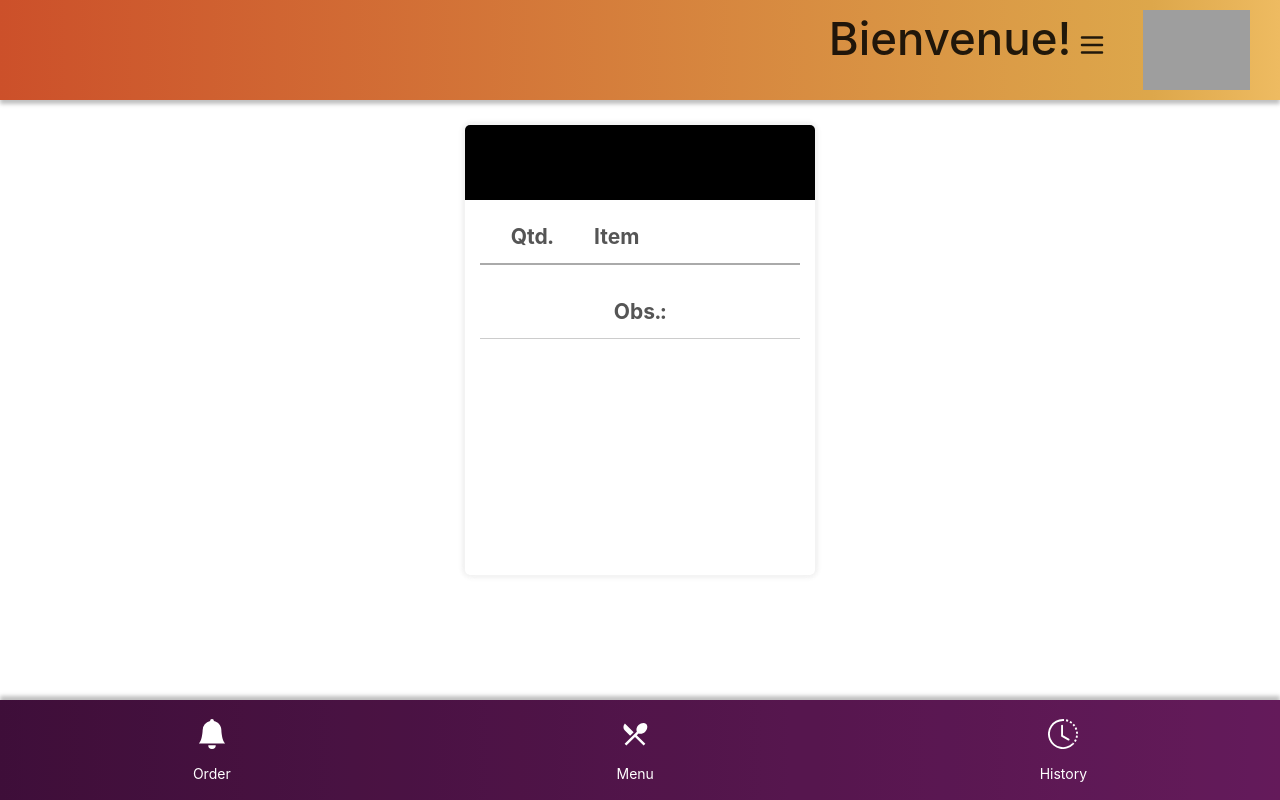
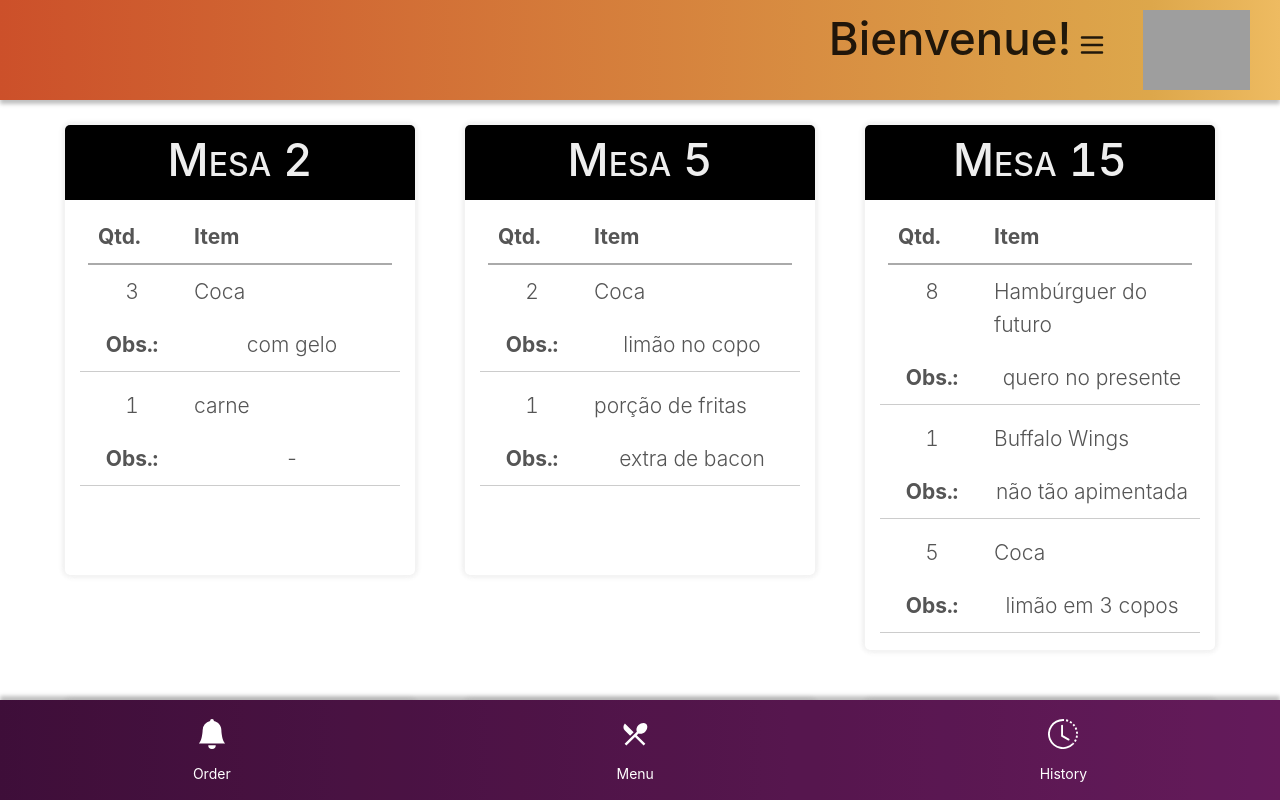
Before and after one commit to gabriel-andrian/restaurante-carinha, a React (Create React App) app: page /kitchen in a window 1280 px wide. Built offline with nearby package versions, Linux system fonts and the light colour scheme; no server answers; grey boxes are pictures that could not be loaded.

Commit message:
feat: restaurant page and card done

```diff
--- a/src/components/at-kitchen-card/index.tsx
+++ b/src/components/at-kitchen-card/index.tsx
@@ -1,36 +1,20 @@
 import React from 'react';
-import {
-  Wrapper,
-  Title,
-  OrderContent,
-  QuantityTitle,
-  Quantity,
-  ItemTitle,
-  Item,
-  OrderNotesTitle,
-  OrderNotes,
-} from './styled';
+import { Quantity, Item, OrderNotesTitle, OrderNotes } from './styled';
 
-interface Props {
-  table: string;
-  quantity: number;
-  itemName: string;
-  note: string;
+export interface IKitchenCardProps {
+  amount: number;
+  name: string;
+  note?: string;
 }
 
-const AtKitchenCard = ({ table, quantity, itemName, note }: Props) => {
+const AtKitchenCard = ({ amount, name, note }: IKitchenCardProps) => {
   return (
-    <Wrapper>
-      <Title>{table}</Title>
-      <OrderContent>
-        <QuantityTitle>Qtd.</QuantityTitle>
-        <ItemTitle>Item</ItemTitle>
-        <Quantity>{quantity}</Quantity>
-        <Item>{itemName}</Item>
-        <OrderNotesTitle>Obs.:</OrderNotesTitle>
-        {note && <OrderNotes>{note}</OrderNotes>}
-      </OrderContent>
-    </Wrapper>
+    <>
+      <Quantity>{amount}</Quantity>
+      <Item>{name}</Item>
+      <OrderNotesTitle>Obs.:</OrderNotesTitle>
+      {note ? <OrderNotes>{note}</OrderNotes> : <OrderNotes> - </OrderNotes>}
+    </>
   );
 };
 
--- a/src/components/at-kitchen-card/styled.tsx
+++ b/src/components/at-kitchen-card/styled.tsx
@@ -1,42 +1,4 @@
 import styled from 'styled-components';
-
-export const Wrapper = styled.div`
-  margin: 25px;
-  width: 350px;
-  height: fit-content;
-  min-height: 450px;
-  display: flex;
-  flex-flow: column nowrap;
-  place-content: center flex-start;
-  place-items: center;
-  border-radius: 5px;
-  box-shadow: 3px 0 5px rgb(242, 242, 242), -3px 0 5px rgb(242, 242, 242),
-    0 3px 5px rgb(242, 242, 242), 0 -3px 5px rgb(242, 242, 242);
-  overflow: hidden;
-`;
-
-export const Title = styled.div`
-  align-self: center;
-  width: 100%;
-  height: 75px;
-  background: #000;
-  color: #eee;
-  text-align: center;
-  font-size: 45px;
-  font-variant: small-caps;
-  font-weight: 500;
-`;
-
-export const OrderContent = styled.div`
-  padding: 10px 15px;
-  width: 100%;
-  height: fit-content;
-  min-height: 275px;
-  display: flex;
-  flex-flow: row wrap;
-  place-content: flex-start center;
-  place-items: flex-start;
-`;
 
 export const Item = styled.div`
   width: 65%;
@@ -47,21 +9,12 @@ export const Item = styled.div`
   color: #555;
   flex: 1 1 65%;
 `;
-export const ItemTitle = styled(Item)`
-  font-weight: bold;
-  border-bottom: 2px solid #aaa;
-`;
 
 export const Quantity = styled(Item)`
   width: 30%;
   text-align: center;
   flex: 1 1 30%;
   text-align: center;
-`;
-
-export const QuantityTitle = styled(Quantity)`
-  font-weight: bold;
-  border-bottom: 2px solid #aaa;
 `;
 
 export const OrderNotes = styled(Item)`
--- a/src/components/index.js
+++ b/src/components/index.js
@@ -12,6 +12,7 @@ import CardOrder from './card-order';
 import Map from './map';
 import TotalPrice from './total-price-order';
 import AtKitchenCard from './at-kitchen-card';
+import ListToKitchen from './list-to-kitchen';
 
 export {
   TopMenu,
@@ -28,4 +29,5 @@ export {
   Map,
   TotalPrice,
   AtKitchenCard,
+  ListToKitchen,
 };
--- /dev/null
+++ b/src/components/list-to-kitchen/index.tsx
@@ -0,0 +1,26 @@
+import React from 'react';
+import { IKitchenCardProps } from '../at-kitchen-card';
+import { AtKitchenCard } from '../';
+import { Wrapper, Title, OrderContent, QuantityTitle, ItemTitle } from './styled';
+
+export interface IListToKitchenProps {
+  list: IKitchenCardProps[];
+  table: number | string;
+}
+
+const ListToKitchen = ({ table, list }: IListToKitchenProps) => {
+  return (
+    <Wrapper>
+      <Title>Mesa {table}</Title>
+      <OrderContent>
+        <QuantityTitle>Qtd.</QuantityTitle>
+        <ItemTitle>Item</ItemTitle>
+        {list.map(({ amount, name, note }) => {
+          return <AtKitchenCard amount={amount} name={name} note={note} />;
+        })}
+      </OrderContent>
+    </Wrapper>
+  );
+};
+
+export default ListToKitchen;
--- /dev/null
+++ b/src/components/list-to-kitchen/styled.tsx
@@ -0,0 +1,55 @@
+import styled from 'styled-components';
+
+export const Wrapper = styled.div`
+  margin: 25px;
+  width: 350px;
+  height: fit-content;
+  min-height: 450px;
+  display: flex;
+  flex-flow: column nowrap;
+  place-content: center flex-start;
+  place-items: center;
+  border-radius: 5px;
+  box-shadow: 3px 0 5px rgb(242, 242, 242), -3px 0 5px rgb(242, 242, 242),
+    0 3px 5px rgb(242, 242, 242), 0 -3px 5px rgb(242, 242, 242);
+  overflow: hidden;
+`;
+
+export const Title = styled.div`
+  align-self: center;
+  width: 100%;
+  height: 75px;
+  background: #000;
+  color: #eee;
+  text-align: center;
+  font-size: 45px;
+  font-variant: small-caps;
+  font-weight: 500;
+`;
+
+export const OrderContent = styled.div`
+  padding: 10px 15px;
+  width: 100%;
+  height: fit-content;
+  min-height: 275px;
+  display: flex;
+  flex-flow: row wrap;
+  place-content: flex-start center;
+  place-items: flex-start;
+`;
+
+export const ItemTitle = styled.div`
+  width: 65%;
+  padding: 10px;
+  text-align: left;
+  font-size: 21px;
+  color: #555;
+  font-weight: bold;
+  border-bottom: 2px solid #aaa;
+`;
+
+export const QuantityTitle = styled(ItemTitle)`
+  width: 30%;
+  font-weight: bold;
+  border-bottom: 2px solid #aaa;
+`;
--- a/src/pages/index.tsx
+++ b/src/pages/index.tsx
@@ -2,5 +2,6 @@ import CategoryPage from './category-page';
 import SubCategoryPage from './sub-category-page';
 import ItemPage from './item-page';
 import OrderPage from './order-page';
+import KitchenPage from './kitchen-page';
 
-export { CategoryPage, SubCategoryPage, ItemPage, OrderPage };
+export { CategoryPage, SubCategoryPage, ItemPage, OrderPage, KitchenPage };
--- /dev/null
+++ b/src/pages/kitchen-page/index.tsx
@@ -0,0 +1,192 @@
+import React from 'react';
+import { ListToKitchen } from '../../components';
+
+// essa consta abaixo DEVE ser apagada porque apenas simula o retorno da API.
+
+const kitchen = [
+  {
+    table: 2,
+    orders: [
+      {
+        amount: 3,
+        name: 'Coca',
+        note: 'com gelo',
+      },
+      {
+        amount: 1,
+        name: 'carne',
+        note: '',
+      },
+    ],
+    id: 2,
+  },
+  {
+    table: 5,
+    orders: [
+      {
+        amount: 2,
+        name: 'Coca',
+        note: 'limão no copo',
+      },
+      {
+        amount: 1,
+        name: 'porção de fritas',
+        note: 'extra de bacon',
+      },
+    ],
+    id: 2,
+  },
+  {
+    table: 15,
+    orders: [
+      {
+        amount: 8,
+        name: 'Hambúrguer do futuro',
+        note: 'quero no presente',
+      },
+      {
+        amount: 1,
+        name: 'Buffalo Wings',
+        note: 'não tão apimentada',
+      },
+      {
+        amount: 5,
+        name: 'Coca',
+        note: 'limão em 3 copos',
+      },
+    ],
+    id: 2,
+  },
+  {
+    table: 2,
+    orders: [
+      {
+        amount: 3,
+        name: 'Coca',
+        note: 'com gelo',
+      },
+      {
+        amount: 1,
+        name: 'carne',
+        note: '',
+      },
+    ],
+    id: 2,
+  },
+  {
+    table: 5,
+    orders: [
+      {
+        amount: 2,
+        name: 'Coca',
+        note: 'limão no copo',
+      },
+      {
+        amount: 1,
+        name: 'porção de fritas',
+        note: 'extra de bacon',
+      },
+    ],
+    id: 2,
+  },
+  {
+    table: 15,
+    orders: [
+      {
+        amount: 8,
+        name: 'Hambúrguer do futuro',
+        note: 'quero no presente',
+      },
+      {
+        amount: 1,
+        name: 'Buffalo Wings',
+        note: 'não tão apimentada',
+      },
+      {
+        amount: 5,
+        name: 'Coca',
+        note: 'limão em 3 copos',
+      },
+    ],
+    id: 2,
+  },
+  {
+    table: 2,
+    orders: [
+      {
+        amount: 3,
+        name: 'Coca',
+        note: 'com gelo',
+      },
+      {
+        amount: 1,
+        name: 'carne',
+        note: '',
+      },
+      {
+        amount: 3,
+        name: 'Coca',
+        note: 'com gelo',
+      },
+      {
+        amount: 1,
+        name: 'carne',
+        note: '',
+      },
+      {
+        amount: 3,
+        name: 'Coca',
+        note: 'com gelo',
+      },
+      {
+        amount: 1,
+        name: 'carne',
+        note: '',
+      },
+    ],
+    id: 2,
+  },
+  {
+    table: 5,
+    orders: [
+      {
+        amount: 2,
+        name: 'Coca',
+        note: 'limão no copo',
+      },
+      {
+        amount: 1,
+        name: 'porção de fritas',
+        note: 'extra de bacon',
+      },
+    ],
+    id: 2,
+  },
+  {
+    table: 15,
+    orders: [
+      {
+        amount: 8,
+        name: 'Hambúrguer do futuro',
+        note: 'quero no presente',
+      },
+      {
+        amount: 1,
+        name: 'Buffalo Wings',
+        note: 'não tão apimentada',
+      },
+      {
+        amount: 5,
+        name: 'Coca',
+        note: 'limão em 3 copos',
+      },
+    ],
+    id: 2,
+  },
+];
+
+const KitchenPage = () => {
+  return kitchen.map(({ table, orders }) => <ListToKitchen table={table} list={orders} />);
+};
+
+export default KitchenPage;
--- a/src/routes/index.jsx
+++ b/src/routes/index.jsx
@@ -1,13 +1,13 @@
 import React from 'react';
 import { Switch, Route } from 'react-router-dom';
-import { ProductRegistration, UserLoginForm, UserRegForm, AtKitchenCard } from '../components';
-import { CategoryPage, SubCategoryPage, ItemPage, OrderPage } from '../pages';
+import { ProductRegistration, UserLoginForm, UserRegForm } from '../components';
+import { CategoryPage, SubCategoryPage, ItemPage, OrderPage, KitchenPage } from '../pages';
 
 const Routes = () => {
   return (
     <Switch>
       <Route path="/kitchen">
-        <AtKitchenCard />
+        <KitchenPage />
       </Route>
       <Route path="/product-registration">
         <ProductRegistration />
--- a/src/style/app-layout/index.js
+++ b/src/style/app-layout/index.js
@@ -29,7 +29,7 @@ export const Content = styled.div`
   margin: 8vh 0 100px 0;
   height: 150vh;
   display: flex;
-  flex-direction: row;
+  flex-flow: row wrap;
   justify-content: center;
   align-content: flex-start;
   align-items: flex-start;
```
